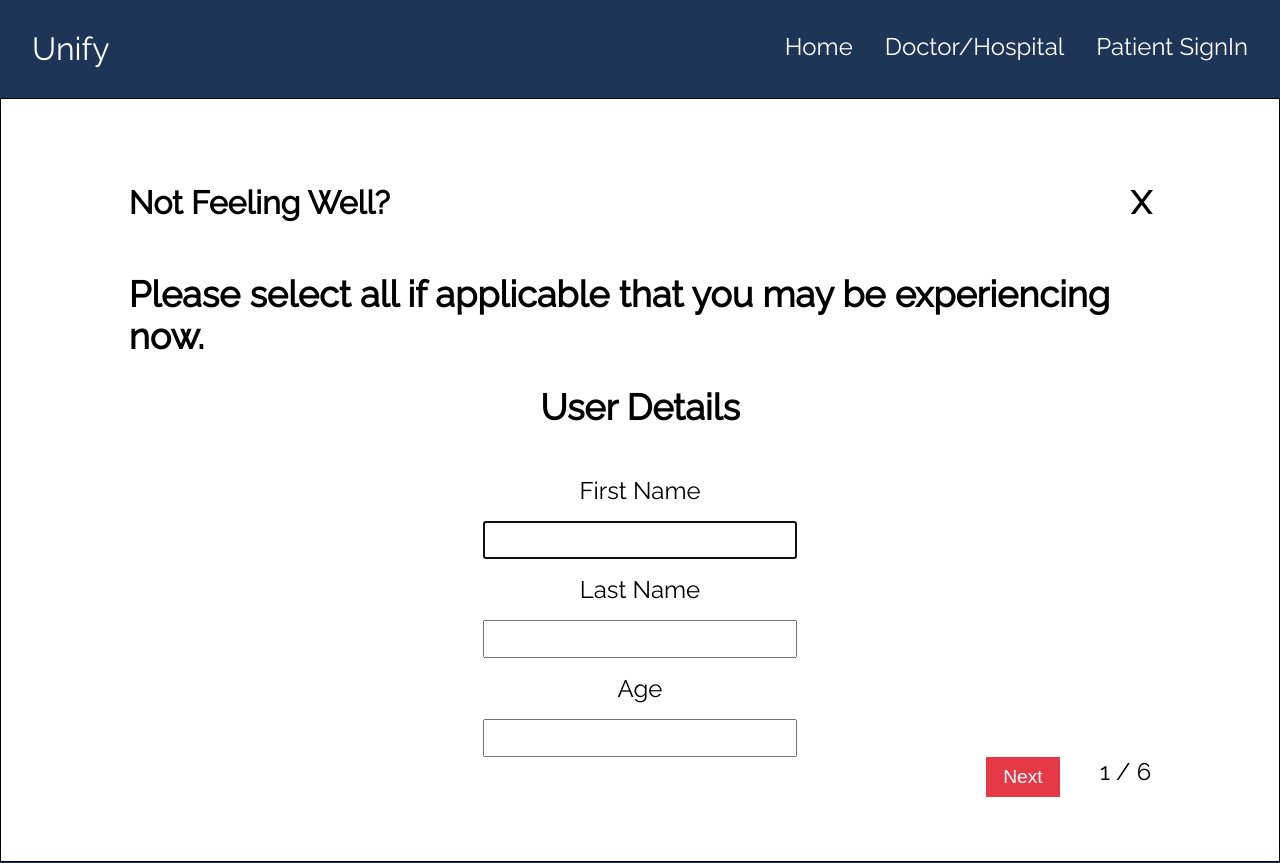
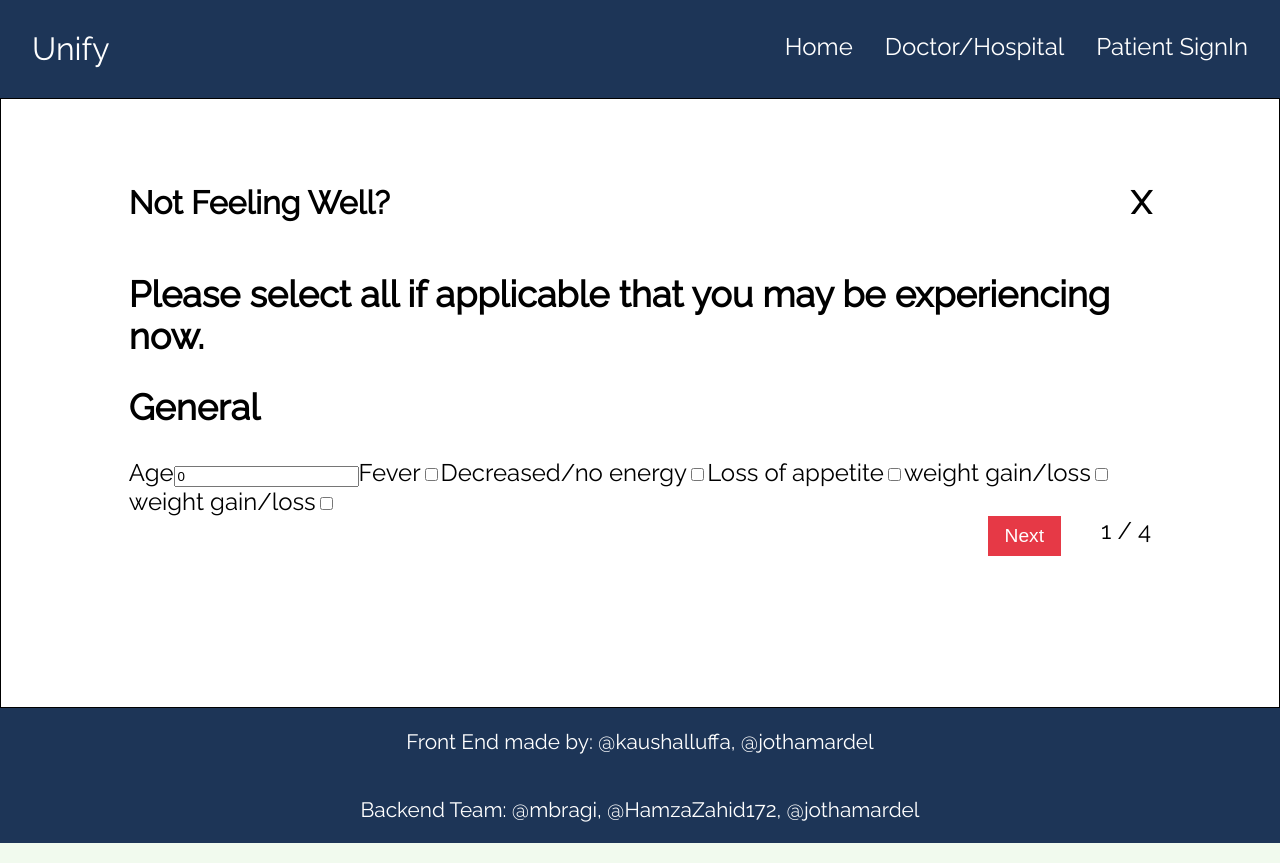
Before and after one commit to jothamardel/health-tech-fe, a React (Create React App) app: page /not-feeling-well in a window 1280 px wide. Shown: the top 863 px of the page. Built offline with nearby package versions, Linux system fonts and the light colour scheme.

Commit message:
multistep form fix

```diff
--- a/src/components/HelperComps/AddressForm.jsx
+++ /dev/null
@@ -1,43 +0,0 @@
-
-export function AddressForm({
-  street,
-  city,
-  state,
-  zip,
-  updateFields,
-}) {
-  return (
-    <div className="addressform">
-      <h2>Address</h2>
-      <label>Street</label>
-      <input
-        autoFocus
-        required
-        type="text"
-        value={street}
-        onChange={e => updateFields({ street: e.target.value })}
-      />
-      <label>City</label>
-      <input
-        required
-        type="text"
-        value={city}
-        onChange={e => updateFields({ city: e.target.value })}
-      />
-      <label>State</label>
-      <input
-        required
-        type="text"
-        value={state}
-        onChange={e => updateFields({ state: e.target.value })}
-      />
-      <label>Zip</label>
-      <input
-        required
-        type="text"
-        value={zip}
-        onChange={e => updateFields({ zip: e.target.value })}
-      />
-    </div>
-  )
-}
--- a/src/components/HelperComps/EyeForm.jsx
+++ b/src/components/HelperComps/EyeForm.jsx
@@ -1,5 +1,5 @@
 
-export function EyeForm({ visualChange, crossed, redness, updateFields }) {
+export function EyeForm({ visual_change, crossed_eyes, redness_eyes, updateFields }) {
   return (
     <div className="eyeform">
       <h2>Eye</h2>
@@ -7,24 +7,24 @@ export function EyeForm({ visualChange, crossed, redness, updateFields }) {
         <label>Any change in visual</label>
         <input
           type="checkbox"
-          value={visualChange}
-          onChange={(e) => updateFields({ visualChange: e.target.checked ? "yes" : "no" })}
+          value={visual_change}
+          onChange={(e) => updateFields({ visual_change: e.target.checked ? "yes" : "no" })}
         />
       </span>
       <span>
         <label>Do you feel your eyes may be crossed</label>
         <input
           type="checkbox"
-          value={crossed}
-          onChange={(e) => updateFields({ crossed: e.target.checked ? "yes" : "no" })}
+          value={crossed_eyes}
+          onChange={(e) => updateFields({ crossed_eyes: e.target.checked ? "yes" : "no" })}
         />
       </span>
       <span>
         <label>Redness</label>
         <input
           type="checkbox"
-          value={redness}
-          onChange={(e) => updateFields({ redness: e.target.checked ? "yes" : "no" })}
+          value={redness_eyes}
+          onChange={(e) => updateFields({ redness_eyes: e.target.checked ? "yes" : "no" })}
         />
       </span>
 
--- a/src/components/HelperComps/GeneralForm.jsx
+++ b/src/components/HelperComps/GeneralForm.jsx
@@ -1,15 +1,28 @@
 
 export function GeneralForm({
   fever,
-  decreasedEnergy,
-  lossAppetitie,
-  weightGain,
-  weightLoss,
+  decreased_enery,
+  loss_appetitie,
+  weight_gain,
+  weight_loss,
+  age,
   updateFields,
 }) {
   return (
     <div className="general">
       <h2>General</h2>
+      <span>
+        <label>Age</label>
+        <input
+        required
+          type="number"
+          value={age}
+          onChange={(e) =>
+            updateFields({ fever: e.target.value })
+
+          }
+        />
+      </span>
       <span>
         <label>Fever</label>
         <input
@@ -24,9 +37,9 @@ export function GeneralForm({
         <label>Decreased/no energy</label>
         <input
           type="checkbox"
-          value={decreasedEnergy}
+          value={decreased_enery}
           onChange={(e) =>
-            updateFields({ decreasedEnergy: e.target.checked ? "yes" : "no" })
+            updateFields({ decreased_enery: e.target.checked ? "yes" : "no" })
           }
         />
       </span>
@@ -34,9 +47,9 @@ export function GeneralForm({
         <label>Loss of appetite</label>
         <input
           type="checkbox"
-          value={lossAppetitie}
+          value={loss_appetitie}
           onChange={(e) =>
-            updateFields({ lossAppetitie: e.target.value ? "yes" : "no" })
+            updateFields({ loss_appetitie: e.target.value ? "yes" : "no" })
           }
         />
       </span>
@@ -44,9 +57,9 @@ export function GeneralForm({
         <label>weight gain/loss</label>
         <input
           type="checkbox"
-          value={weightGain}
+          value={weight_gain}
           onChange={(e) =>
-            updateFields({ weightGain: e.target.checked ? "yes" : "no" })
+            updateFields({ weight_gain: e.target.checked ? "yes" : "no" })
           }
         />
       </span>
@@ -54,9 +67,9 @@ export function GeneralForm({
         <label>weight gain/loss</label>
         <input
           type="checkbox"
-          value={weightLoss}
+          value={weight_loss}
           onChange={(e) =>
-            updateFields({ weightLoss: e.target.checked ? "yes" : "no" })
+            updateFields({ weight_loss: e.target.checked ? "yes" : "no" })
           }
         />
       </span>
--- a/src/components/HelperComps/HeadForm.jsx
+++ b/src/components/HelperComps/HeadForm.jsx
@@ -1,5 +1,5 @@
 
-export function HeadForm({ headache,headInjury,diffHearing,earPain, updateFields }) {
+export function HeadForm({ headache,head_injury,difficulty_hearing,ear_pain, updateFields }) {
   return (
     <div className="headform">
       <h2>Head & Ear</h2>
@@ -17,9 +17,9 @@ export function HeadForm({ headache,headInjury,diffHearing,earPain, updateFields
         <label>Any head injury</label>
         <input
           type="checkbox"
-          value={headInjury}
+          value={head_injury}
           onChange={(e) =>
-            updateFields({ headInjury: e.target.checked ? "yes" : "no" })
+            updateFields({ head_injury: e.target.checked ? "yes" : "no" })
           }
         />
       </span>
@@ -27,9 +27,9 @@ export function HeadForm({ headache,headInjury,diffHearing,earPain, updateFields
         <label>Difficulty Hearing</label>
         <input
           type="checkbox"
-          value={diffHearing}
+          value={difficulty_hearing}
           onChange={(e) =>
-            updateFields({ diffHearing: e.target.checked ? "yes" : "no" })
+            updateFields({ difficulty_hearing: e.target.checked ? "yes" : "no" })
           }
         />
       </span>
@@ -37,9 +37,9 @@ export function HeadForm({ headache,headInjury,diffHearing,earPain, updateFields
         <label>Ear Pain</label>
         <input
           type="checkbox"
-          value={earPain}
+          value={ear_pain}
           onChange={(e) =>
-            updateFields({ earPain: e.target.checked ? "yes" : "no" })
+            updateFields({ ear_pain: e.target.checked ? "yes" : "no" })
           }
         />
       </span>
--- a/src/components/HelperComps/NoseForm.jsx
+++ b/src/components/HelperComps/NoseForm.jsx
@@ -1,5 +1,5 @@
 
-export function NoseForm({ runnyNose,nasalCongestion,noseBleed, updateFields }) {
+export function NoseForm({ runny_nose,nasal_congestion,nose_bleed, updateFields }) {
   return (
     <div className="noseform">
       <h2>Nose</h2>
@@ -7,24 +7,24 @@ export function NoseForm({ runnyNose,nasalCongestion,noseBleed, updateFields })
         <label>Running Nose</label>
         <input
           type="checkbox"
-          value={runnyNose}
-          onChange={(e) => updateFields({ runnyNose: e.target.checked ? "yes" : "no" })}
+          value={runny_nose}
+          onChange={(e) => updateFields({ runny_nose: e.target.checked ? "yes" : "no" })}
         />
       </span>
       <span>
         <label>Nasal Congestion</label>
         <input
           type="checkbox"
-          value={nasalCongestion}
-          onChange={(e) => updateFields({ nasalCongestion: e.target.checked ? "yes" : "no" })}
+          value={nasal_congestion}
+          onChange={(e) => updateFields({ nasal_congestion: e.target.checked ? "yes" : "no" })}
         />
       </span>
       <span>
         <label>Nose Bleed</label>
         <input
           type="checkbox"
-          value={noseBleed}
-          onChange={(e) => updateFields({ noseBleed: e.target.checked ? "yes" : "no" })}
+          value={nose_bleed}
+          onChange={(e) => updateFields({ nose_bleed: e.target.checked ? "yes" : "no" })}
         />
       </span>
 
--- a/src/components/HelperComps/UserForm.jsx
+++ /dev/null
@@ -1,38 +0,0 @@
-import './HelperStyle.scss'
-export function UserForm({
-  firstName,
-  lastName,
-  age,
-  updateFields,
-}) {
-  return (
-    <div className="userform">
-      <h2>User Details</h2>
-
-      <label>First Name</label>
-      <input
-        autoFocus
-        required
-        type="text"
-        value={firstName}
-        onChange={e => updateFields({ firstName: e.target.value })}
-      />
-      <label>Last Name</label>
-      <input
-        required
-        type="text"
-        value={lastName}
-        onChange={e => updateFields({ lastName: e.target.value })}
-      />
-      <label>Age</label>
-      <input
-        required
-        min={1}
-        type="number"
-        value={age}
-        onChange={e => updateFields({ age: e.target.value })}
-      />
-
-    </div>
-  )
-}
--- a/src/components/NotFeelingWell/NotFeelingWell.jsx
+++ b/src/components/NotFeelingWell/NotFeelingWell.jsx
@@ -1,37 +1,32 @@
 import React, { useState } from "react";
 import { useMultistepForm } from "../../utils";
 import { GeneralForm } from "../HelperComps/GeneralForm";
-import { AddressForm } from "../HelperComps/AddressForm";
-import { UserForm } from "../HelperComps/UserForm";
 import "./NotFeelingWell.scss";
 import { HeadForm } from "../HelperComps/HeadForm";
 import { EyeForm } from "../HelperComps/EyeForm";
 // import { EarForm } from "../HelperComps/EarForm";
 import "./NotFeelingWell.scss";
 import { NoseForm } from "../HelperComps/NoseForm";
+const fullName= localStorage.getItem('user',"fullName")
+const userId= localStorage.getItem('user',"_id")
 const INITIAL_DATA = {
-  firstName: "",
-  lastName: "",
-  age: "",
-  street: "",
-  city: "",
-  state: "",
-  zip: "",
-  fever: "",
-  decreaseEnergy: "",
-  lossAppetite: "",
-  weightGain: "",
-  weightLoss: "",
-  headache: "",
-  headInjury: "",
-  visualChange: "",
-  crossed: "",
-  redness: "",
-  runnyNose: "",
-  nasalCongestion: "",
-  noseBleed: "",
-  diffHearing: "",
-  earPain: "",
+  full_name: fullName,
+  age: 0,
+  fever: "no",
+  decreased_energy: "no",
+  loss_appetite: "no",
+  weight_gain: "no",
+  weight_loss: "no",
+  headache: "no",
+  head_injury: "no",
+  visual_change: "no",
+  crossed_eyes: "no",
+  redness_eyes: "no",
+  runny_nose: "no",
+  nasal_congestion: "no",
+  nose_bleed: "no",
+  difficulty_hearing: "no",
+  ear_pain: "no",
 };
 const NotFeelingWell = ({handleClose}) => {
   const [data, setData] = useState(INITIAL_DATA);
@@ -42,8 +37,6 @@ const NotFeelingWell = ({handleClose}) => {
   }
   const { steps, currentStepIndex, step, isFirstStep, isLastStep, back, next } =
     useMultistepForm([
-      <UserForm {...data} updateFields={updateFields} />,
-      <AddressForm {...data} updateFields={updateFields} />,
       <GeneralForm {...data} updateFields={updateFields} />,
       <HeadForm {...data} updateFields={updateFields} />,
       <EyeForm {...data} updateFields={updateFields} />,
@@ -55,7 +48,6 @@ const NotFeelingWell = ({handleClose}) => {
     if (!isLastStep) return next();
     alert("Successful Account Creation");
   }
-  console.log(data);
   return (
     <div className="notFeelingWell">
       <div className="notFeelingWell__card">
```
Also changed, not shown: src/components/CreateProfile/CreateProfile.jsx (+21 -0 lines).
